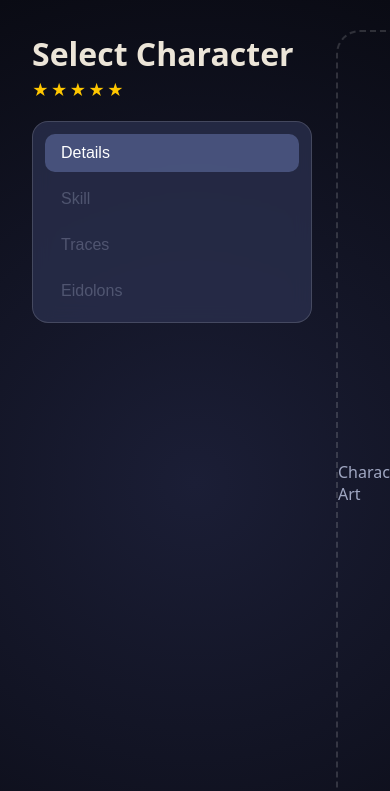
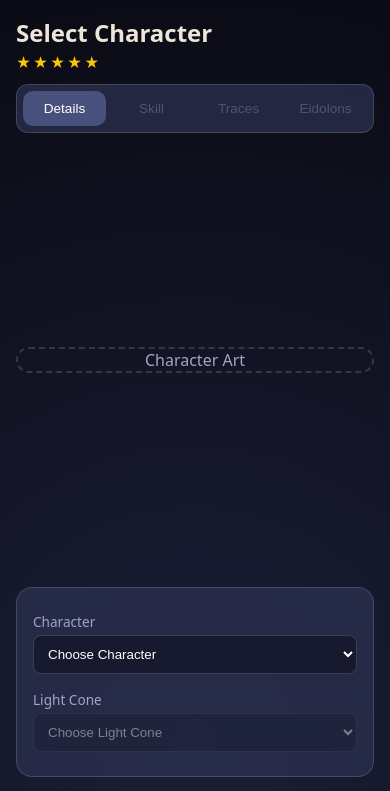
Before and after one commit to ReyzerMC/Cipher-Calculator, a React (Vite) app: page / in a window 390 px wide. Shown: the top 791 px of the page. Built offline with nearby package versions, Linux system fonts and the light colour scheme.

Commit message:
1st Mobile & tablet fix test

```diff
--- a/src/App.css
+++ b/src/App.css
@@ -317,3 +317,159 @@ body {
     line-height: 1.4;
     color: var(--hsr-acent);
 }
+
+/* =========================================================
+   RESPONSIVE - TABLET / MOBILE
+   ========================================================= */
+
+@media (max-width: 900px) {
+
+    body {
+        overflow-x: hidden;
+    }
+
+    .hsr-container {
+        display: flex;
+        flex-direction: column;
+
+        width: 100%;
+        min-height: 100vh;
+        height: auto;
+
+        padding: 16px;
+        gap: 16px;
+
+        overflow-x: hidden;
+        overflow-y: auto;
+    }
+
+    /* =========================
+       PANEL IZQUIERDO
+       ========================= */
+
+    .hsr-left-panel {
+        width: 100%;
+        transform: none !important;
+
+        gap: 12px;
+
+        order: 1;
+    }
+
+    .hsr-header {
+        width: 100%;
+    }
+
+    .hsr-title {
+        font-size: 1.5rem;
+    }
+
+    .hsr-rarity {
+        font-size: 0.9rem;
+    }
+
+    .hsr-menu {
+        width: 100%;
+        box-sizing: border-box;
+
+        display: grid;
+        grid-template-columns: repeat(4, 1fr);
+
+        gap: 4px;
+        padding: 6px;
+
+        border-radius: 12px;
+    }
+
+    .hsr-menu-item {
+        padding: 10px 6px;
+
+        text-align: center;
+        font-size: 0.85rem;
+    }
+
+
+    /* =========================
+       CENTRO
+       ========================= */
+
+    .hsr-center-art {
+        width: 100%;
+        min-width: 0;
+
+        min-height: 50vh;
+
+        order: 2;
+    }
+
+    .hsr-character-img {
+        width: 100%;
+        max-width: 100%;
+        max-height: 60vh;
+
+        object-fit: contain;
+    }
+
+
+    /* =========================
+       PANEL DERECHO
+       ========================= */
+
+    .hsr-right-panel {
+        width: 100%;
+        min-width: 0;
+
+        transform: none !important;
+
+        order: 3;
+    }
+
+    .hsr-card {
+        width: 100%;
+        box-sizing: border-box;
+
+        padding: 16px;
+    }
+
+
+    /* =========================
+       SELECTS
+       ========================= */
+
+    .hsr-select {
+        box-sizing: border-box;
+        max-width: 100%;
+    }
+
+
+    /* =========================
+       LIGHT CONE
+       ========================= */
+
+    .hsr-lc-header {
+        min-width: 0;
+    }
+
+    .hsr-lc-info {
+        min-width: 0;
+        flex: 1;
+    }
+
+    .hsr-lc-name {
+        overflow-wrap: anywhere;
+    }
+
+
+    /* =========================
+       POPOVER
+       ========================= */
+
+    .hsr-popover {
+        max-height: 50vh;
+
+        overflow-y: auto;
+        overflow-x: hidden;
+
+        box-sizing: border-box;
+    }
+}
--- a/src/TracesMenu.css
+++ b/src/TracesMenu.css
@@ -164,9 +164,13 @@
   top: 10%;
   right: 0px;
   width: 320px;
+  max-height: calc(100vh - 20vh);
+  overflow-y: auto;
+  overflow-x: hidden;
+  box-sizing: border-box;
   background: rgba(18, 22, 38, 0.88);
   border: 1px solid rgba(255, 255, 255, 0.15);
-  border-right: none; /* Se fusiona con el borde derecho de la pantalla */
+  border-right: none;
   border-top-left-radius: 14px;
   border-bottom-left-radius: 14px;
   padding: 20px;
@@ -175,6 +179,25 @@
   z-index: 10;
   text-align: left;
   animation: slideInRight 0.2s cubic-bezier(0.16, 1, 0.3, 1);
+  scrollbar-width: thin;
+  scrollbar-color: rgba(255, 255, 255, 0.25) transparent;
+}
+
+.hsr-trace-info-popover::-webkit-scrollbar {
+  width: 6px;
+}
+
+.hsr-trace-info-popover::-webkit-scrollbar-track {
+  background: transparent;
+}
+
+.hsr-trace-info-popover::-webkit-scrollbar-thumb {
+  background: rgba(255, 255, 255, 0.22);
+  border-radius: 10px;
+}
+
+.hsr-trace-info-popover::-webkit-scrollbar-thumb:hover {
+  background: rgba(255, 255, 255, 0.35);
 }
 
 .hsr-info-header {
@@ -240,3 +263,45 @@
     transform: translateX(0);
   }
 }
+
+@media (max-width: 900px) {
+
+    .hsr-traces-container {
+        width: 100%;
+        height: 70vh;
+        max-height: none;
+
+        overflow: hidden;
+    }
+
+    .hsr-traces-canvas {
+        width: min(90vw, 500px);
+        height: min(90vw, 500px);
+
+        max-width: none;
+        max-height: none;
+
+        transform: scale(1) !important;
+    }
+
+    .hsr-traces-watermark {
+        width: 65%;
+    }
+
+    .hsr-trace-info-popover {
+        top: auto;
+        bottom: 16px;
+        right: 8px;
+
+        width: min(320px, calc(100vw - 32px));
+
+        max-height: 45vh;
+
+        padding: 16px;
+
+        box-sizing: border-box;
+
+        overflow-y: auto;
+        overflow-x: hidden;
+    }
+}
```
